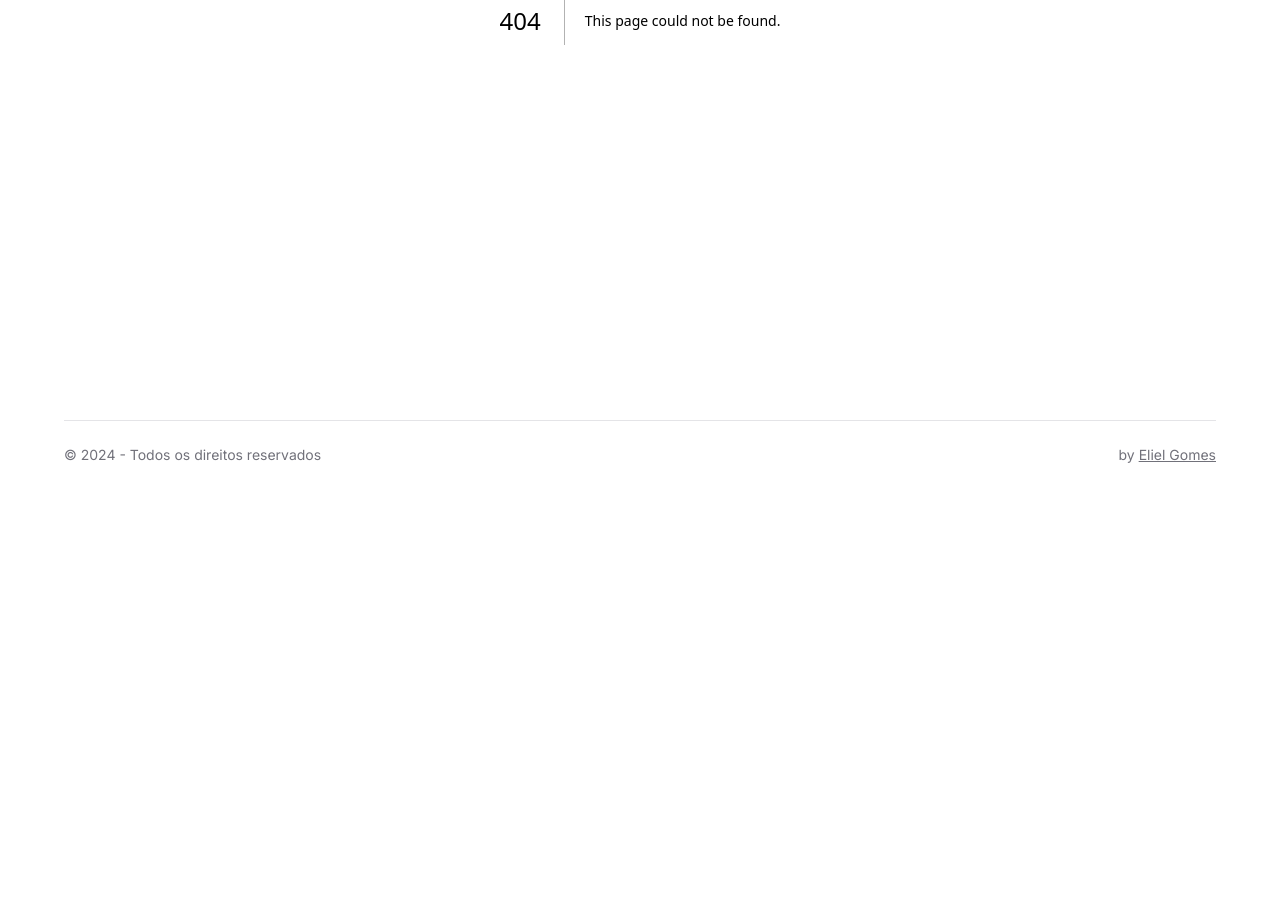
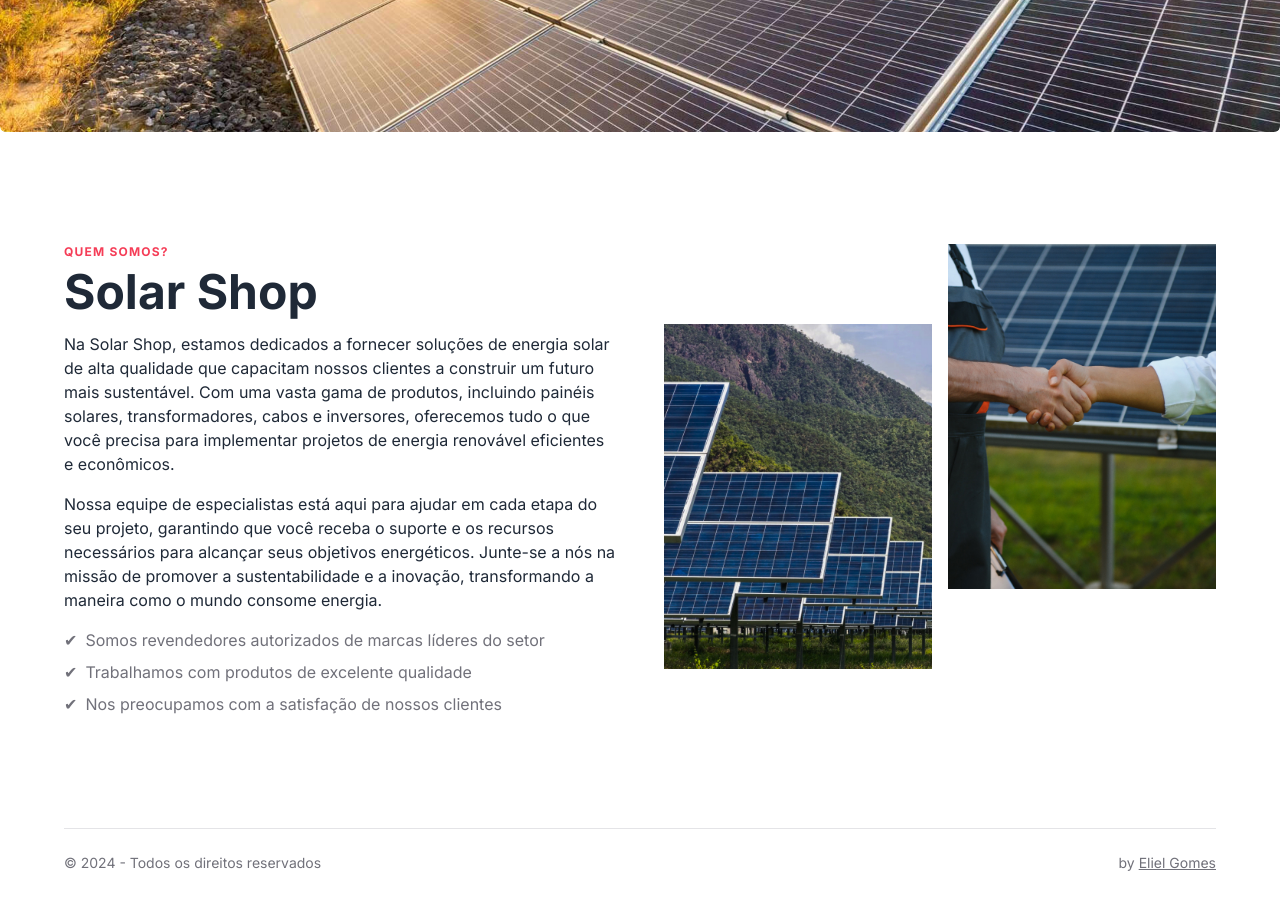
Before and after one commit to elielgomes/solar-shop, a Next.js app: page /about in a window 1280 px wide. Before the commit this address had no page. Shown: the part 380-1277 px from the top of the page. Before the commit the page ends 869 px from the top, so only its background shows below. Built offline with nearby package versions, Linux system fonts and the light colour scheme.

Commit message:
:sparkles: feat: Add AboutPage component with content and images

```diff
--- /dev/null
+++ b/src/app/about/page.tsx
@@ -0,0 +1,81 @@
+import React from "react";
+import Image from "next/image";
+import { NextPage } from "next";
+
+const AboutPage: NextPage = () => {
+  return (
+    <main className="flex min-h-screen flex-col items-center mt-16 md:mt-28">
+      <div className="w-full">
+        <div className="h-[400px] rounded-md bg-[url('/assets/about/about-banner.jpg')] bg-center bg-no-repeat bg-cover">
+          <div className="flex items-center justify-center h-full">
+            <div className="text-center">
+              <h1 className="text-4xl font-bold text-white uppercase">Sobre</h1>
+            </div>
+          </div>
+        </div>
+      </div>
+      <section className="py-20 md:py-28 bg-background">
+        <div className="container flex flex-col gap-12 lg:flex-row">
+          <div className="basis-1/2 text-base">
+            <p className="uppercase text-primary text-xs tracking-widest font-bold lg:mb-2">
+              Quem somos?
+            </p>
+            <h2 className="text-foreground font-bold text-3xl lg:text-5xl">
+              Solar Shop
+            </h2>
+            <div className="space-y-4 mt-4">
+              <p>
+                Na Solar Shop, estamos dedicados a fornecer soluções de energia
+                solar de alta qualidade que capacitam nossos clientes a
+                construir um futuro mais sustentável. Com uma vasta gama de
+                produtos, incluindo painéis solares, transformadores, cabos e
+                inversores, oferecemos tudo o que você precisa para implementar
+                projetos de energia renovável eficientes e econômicos.
+              </p>
+              <p>
+                Nossa equipe de especialistas está aqui para ajudar em cada
+                etapa do seu projeto, garantindo que você receba o suporte e os
+                recursos necessários para alcançar seus objetivos energéticos.
+                Junte-se a nós na missão de promover a sustentabilidade e a
+                inovação, transformando a maneira como o mundo consome energia.
+              </p>
+              <ul className="gap-2 flex flex-col text-muted-foreground">
+                <li className="flex gap-2 before:content-['✔']">
+                  Somos revendedores autorizados de marcas líderes do setor
+                </li>
+                <li className="flex gap-2 before:content-['✔']">
+                  Trabalhamos com produtos de excelente qualidade
+                </li>
+                <li className="flex gap-2 before:content-['✔']">
+                  Nos preocupamos com a satisfação de nossos clientes
+                </li>
+              </ul>
+            </div>
+          </div>
+          <div className="basis-1/2 flex gap-4">
+            <div className="basis-1/2 mt-20">
+              <Image
+                src="/assets/about/about-2.jpg"
+                alt="About"
+                width={350}
+                height={450}
+                className="w-full h-auto"
+              />
+            </div>
+            <div className="basis-1/2">
+              <Image
+                src="/assets/about/about-1.jpg"
+                alt="About"
+                width={350}
+                height={450}
+                className="w-full h-auto"
+              />
+            </div>
+          </div>
+        </div>
+      </section>
+    </main>
+  );
+};
+
+export default AboutPage;
```
